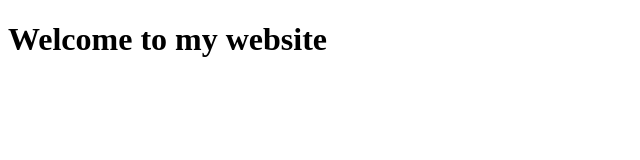
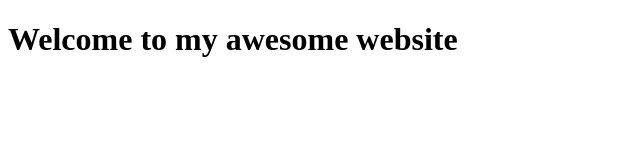
Before and after one commit to VaniyaSharma/VS_static_site, a plain HTML site: page index.html in a window 1280 px wide. Shown: the whole page, without its empty margins (0-640 px from the left). Drawn offline with Linux system fonts and the light colour scheme.

Commit message:
heading changed to 'Welcome to my awesome website'

```diff
--- a/index.html
+++ b/index.html
@@ -6,6 +6,6 @@
     <title>My Website</title>
 </head>
 <body>
-    <h1>Welcome to my website</h1>
+    <h1>Welcome to my awesome website</h1>
 </body>
 </html>
```
